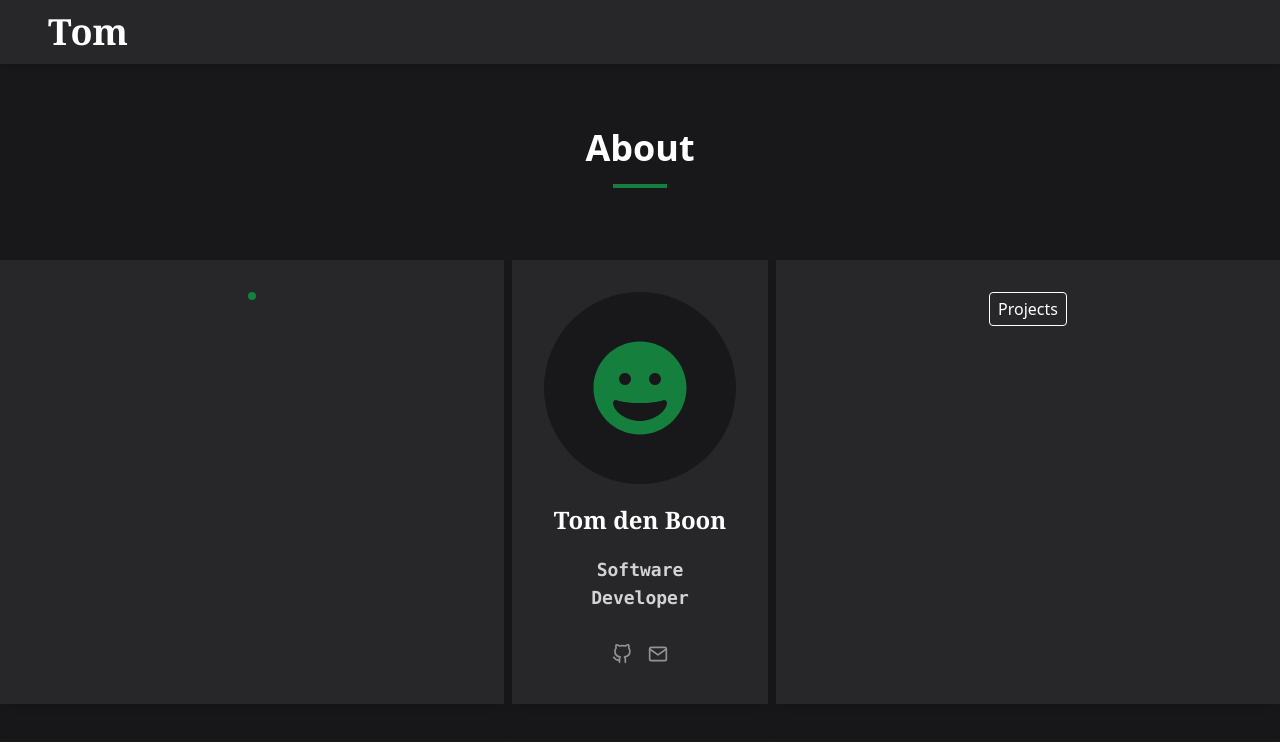
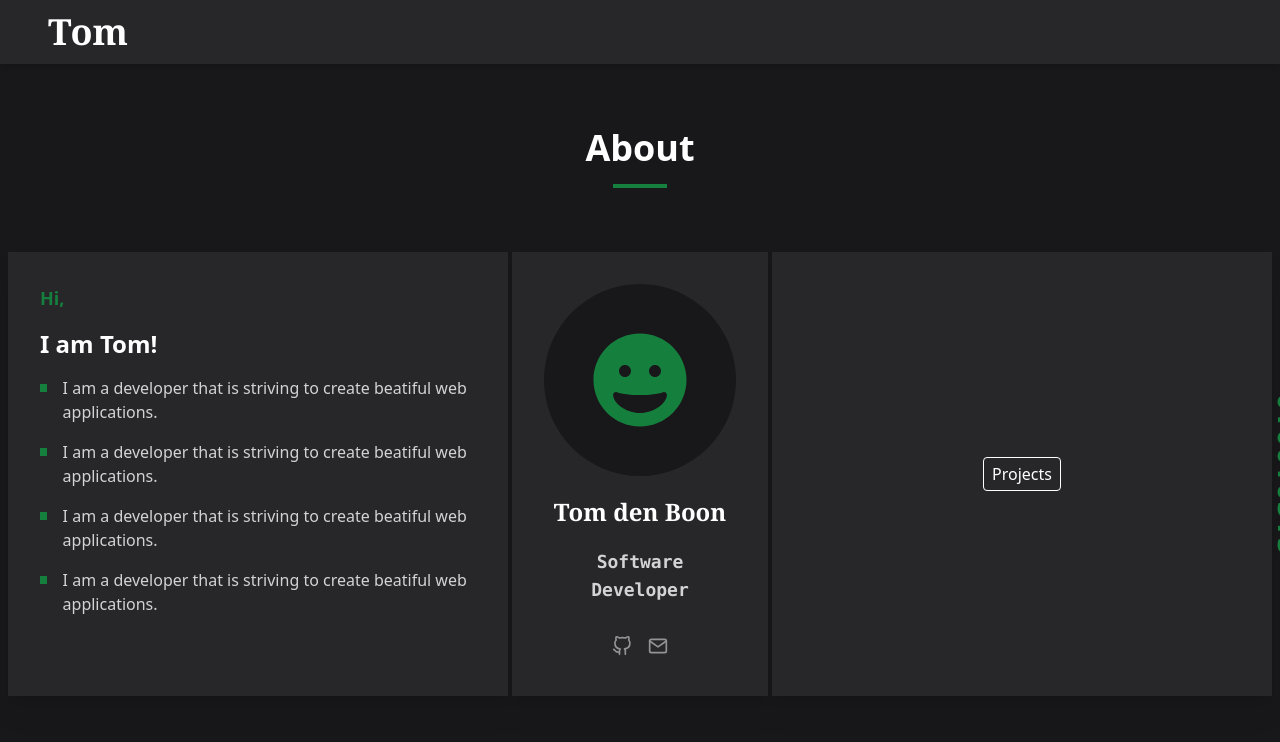
Before and after one commit to tomdenboon/portfolio-v1, a React (Create React App) app: page / in a window 1280 px wide. Shown: the top 742 px of the page. Built offline with nearby package versions, Linux system fonts and the light colour scheme.

Commit message:
updated design

```diff
--- a/src/components/ProjectCard.js
+++ b/src/components/ProjectCard.js
@@ -1,7 +1,7 @@
 import React from "react";
 import HoverUpWrapper from "./wrappers/HoverUpWrapper";
 import FadeInAnimationWrapper from "./wrappers/FadeInAnimationWrapper";
-import { FiGithub, FiFolder, FiYoutube } from "react-icons/fi";
+import { FiGithub, FiFolder, FiYoutube, FiExternalLink } from "react-icons/fi";
 
 function ProjectCard(props) {
   function ProjectCardOuter(props) {
@@ -26,7 +26,17 @@ function ProjectCard(props) {
           <FiFolder className="stroke-current stroke-1" />
         </div>
         <div className="flex gap-8">
-          {props.youtubeLink !== "" && (
+          {props.siteLink && (
+            <a
+              href={props.siteLink}
+              target="_blank"
+              rel="noreferrer"
+              className=" text-2xl text-text-darkest hover:text-secondary transition ease-in-out duration-200"
+            >
+              <FiExternalLink />
+            </a>
+          )}
+          {props.youtubeLink && (
             <a
               href={props.youtubeLink}
               target="_blank"
--- a/src/components/Projects.js
+++ b/src/components/Projects.js
@@ -2,7 +2,7 @@ import React from "react";
 import ProjectCard from "./ProjectCard";
 import FadeInAnimationWrapper from "./wrappers/FadeInAnimationWrapper";
 
-function Projects(props) {
+function Projects() {
   return (
     <div className="h-screen overflow-y-auto flex flex-col items-center pb-16 mt-16">
       <div className="flex">
@@ -20,30 +20,32 @@ function Projects(props) {
       <div className="max-w-screen-xl grid xl:grid-cols-3 md:grid-cols-2 sm:grid-cols-1 grid-flow-row auto-rows-max">
         <ProjectCard
           fadeInDelay={400}
+          siteLink="https://monkey-log.herokuapp.com/"
           githubLink="https://github.com/tomdenboon/monkey-log-api"
-          youtubeLink=""
           title="MonkeyLog API"
           tags={["PHP", "Laravel"]}
         >
           Created an API for a fully functional workout logger. With MonkeyLog
           API users have all their workout data in the cloud, accessible from
-          anywhere on any device. With the API you can: Create exercises, Create
-          template workouts with the exercises. Start a workout and track your
-          sets. See your previous workouts. Future features include: Widget
-          statistics which lets the user select what data/graphs they want to
-          see on their statistics page, customizable settings, and much more.
+          anywhere on any device. With the API you can: Create exercises, create
+          workouts. Start a workout and track your sets. See your previous
+          workouts. Future features include: Widget statistics which lets the
+          user select what data/graphs they want to see on their statistics
+          page, customizable settings, and much more.
         </ProjectCard>
         <ProjectCard
           fadeInDelay={500}
+          siteLink="https://monkey-log.herokuapp.com/"
           githubLink="https://github.com/tomdenboon/monkey-log"
-          youtubeLink=""
           title="MonkeyLog WebUI"
           tags={["React", "Tailwind"]}
         >
           MonkeyLog is a workout logger which helps users track their workouts.
           The UI was primarily designed for mobile first, whilst still looking
-          good on other devices. This project is still regularly being updated
-          since there are always improvements or new features to be added.
+          good on other devices. User Experience and responsitivity are
+          priorities for this project. This project is still regularly being
+          updated since there are always improvements or new features to be
+          added.
         </ProjectCard>
         <ProjectCard
           fadeInDelay={600}
@@ -91,7 +93,6 @@ function Projects(props) {
         <ProjectCard
           fadeInDelay={800}
           githubLink="https://github.com/tomdenboon/tom-site"
-          youtubeLink=""
           title="Portfolio"
           tags={["React", "Tailwind"]}
         >
--- a/src/components/personCard/PersonCard.js
+++ b/src/components/personCard/PersonCard.js
@@ -5,8 +5,8 @@ import PersonCardMiddle from "./PersonCardMiddle";
 function PersonCard() {
   return (
     <div
-      className="relative flex flex-col max-w-screen-xl rounded-md filter drop-shadow-xl gap-2
-       md:flex-row m-2 w-full"
+      className="relative flex flex-col max-w-screen-xl rounded-md filter drop-shadow-xl gap-1
+       md:flex-row px-2 w-full"
     >
       <div className="flex w-full order-2 md:order-1">
         <PersonCardLeft />
--- a/src/components/personCard/PersonCardLeft.js
+++ b/src/components/personCard/PersonCardLeft.js
@@ -1,13 +1,8 @@
 import React from "react";
 import { useMediaQuery } from "react-responsive";
-import { Link } from "react-router-dom";
-import CustomButton from "../CustomButton";
 import FadeInAnimationWrapper from "../wrappers/FadeInAnimationWrapper";
-import { formatTime } from "../../utils";
-import { useSelector } from "react-redux";
 
 function PersonCardRight() {
-  const timer = useSelector((state) => state.timer);
   const isMobile = useMediaQuery({ query: `(max-width: 768px)` });
 
   return (
@@ -16,9 +11,26 @@ function PersonCardRight() {
       delay={isMobile ? "500" : "400"}
       waitForNavbar={true}
     >
-      <div className="flex flex-col justify-between items-center h-full w-full bg-primary p-8">
-        <div className="flex gap-4 items-center text-lg">
-          <div className="w-2 h-2 rounded bg-secondary"></div>
+      <div className="flex flex-col h-full w-full text-text-dark  bg-primary p-8 gap-4">
+        <div className="flex gap-4 items-center text-lg text-secondary font-bold">
+          Hi,
+        </div>
+        <div className="text-text-base text-2xl font-bold">I am Tom!</div>
+        <div className="w-full flex">
+          <div className="h-2 w-2 mt-2 mr-4 bg-secondary"></div>I am a developer
+          that is striving to create beatiful web applications.
+        </div>
+        <div className="w-full flex">
+          <div className="h-2 w-2 mt-2 mr-4 bg-secondary"></div>I am a developer
+          that is striving to create beatiful web applications.
+        </div>
+        <div className="w-full flex">
+          <div className="h-2 w-2 mt-2 mr-4 bg-secondary"></div>I am a developer
+          that is striving to create beatiful web applications.
+        </div>
+        <div className="w-full flex">
+          <div className="h-2 w-2 mt-2 mr-4 bg-secondary"></div>I am a developer
+          that is striving to create beatiful web applications.
         </div>
       </div>
     </FadeInAnimationWrapper>
--- a/src/components/personCard/PersonCardRight.js
+++ b/src/components/personCard/PersonCardRight.js
@@ -16,7 +16,7 @@ function PersonCardRight() {
       delay={isMobile ? "600" : "400"}
       waitForNavbar={true}
     >
-      <div className="flex flex-col justify-between items-center h-full w-full bg-primary p-8">
+      <div className="flex flex-col justify-center items-center h-full w-full bg-primary p-8">
         <Link to="/projects">
           <CustomButton title="Projects" />
         </Link>
```
Also changed, not shown: 1 other file (tests, documents, lock files or other folders).
